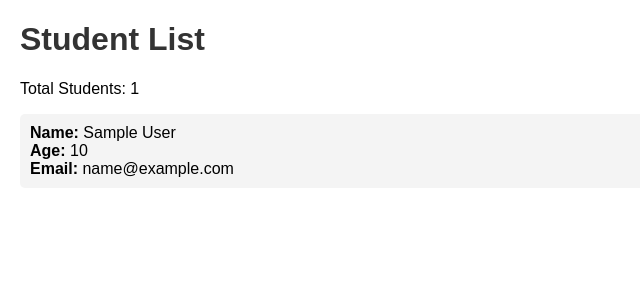
After one commit to sumant-shekhar/SRE-Bootcamp, a Flask app: page /list in a window 1280 px wide. The commit adds this page. Shown: the top 300 px of the page, without its empty margins (0-640 px from the left). Run offline with Flask 3, Linux system fonts and the light colour scheme; tables that the repository leaves empty hold one stand-in row (values such as "Sample post"); parts of the project's set-up code (start-up, migrations or seed data) failed here and were passed over; some libraries are stand-ins or nearby versions.

Commit message:
feat: add student list verification page and fix db check

```diff
--- a/app.py
+++ b/app.py
@@ -31,7 +31,7 @@ api = Api(app)
 
 # data Base
 
-# Configure SQLite database
+# Configure PostgreSQL database
 app.config["SQLALCHEMY_DATABASE_URI"] = os.getenv("DATABASE_URL")
 app.config['SQLALCHEMY_TRACK_MODIFICATIONS'] = False
 
@@ -139,6 +139,10 @@ class HealthCheck(Resource):
             return {"status": "unhealthy", "error": str(e)}, 500
 
 # Url routings
+@app.route("/list", methods=["GET"])
+def list_students():
+    return render_template("list.html", students=StudentModel.query.all())
+
 @app.route("/", methods=["GET"])
 def home():
     return render_template("home.html")
@@ -156,6 +160,8 @@ api.add_resource(
     "/v1/api/healthcheck/",
 )
 
+
+
 # app runner
 if __name__ == "__main__":
     debug_mode = os.getenv("FLASK_DEBUG", "false").lower() == "true"
--- a/templates/home.html
+++ b/templates/home.html
@@ -10,7 +10,8 @@
 
     <nav>
         <a href="/v1/api/students/">View Students API</a> <span style="margin: 0 10px;">|</span>
-        <a href="/v1/api/healthcheck/">View Health Check API</a>
+        <a href="/v1/api/healthcheck/">View Health Check API</a> <span style="margin: 0 10px;">|</span>
+        <a href="/list">View Student List</a>
     </nav>
 </body>
 </html>
--- /dev/null
+++ b/templates/list.html
@@ -0,0 +1,41 @@
+<!DOCTYPE html>
+<html lang="en">
+<head>
+    <meta charset="UTF-8">
+    <meta name="viewport" content="width=device-width, initial-scale=1.0">
+    <title>Student List</title>
+    <style>
+        body {
+            font-family: Arial, sans-serif;
+            margin: 20px;
+        }
+        h1 {
+            color: #333;
+        }
+        ul {
+            list-style-type: none;
+            padding: 0;
+        }
+        li {
+            background-color: #f4f4f4;
+            margin-bottom: 10px;
+            padding: 10px;
+            border-radius: 5px;
+        }
+    </style>
+</head>
+
+<body>
+    <h1>Student List</h1>
+    <p>Total Students: {{ students|length }}</p>
+    <ul>
+        {% for student in students %}
+            <li>
+                <strong>Name:</strong> {{ student.name }}<br>
+                <strong>Age:</strong> {{ student.age }}<br>
+                <strong>Email:</strong> {{ student.email }}
+            </li>
+        {% endfor %}
+    </ul>
+</body>
+</html>
```
Also changed, not shown: populate_db.py (added, +22 -0 lines).
